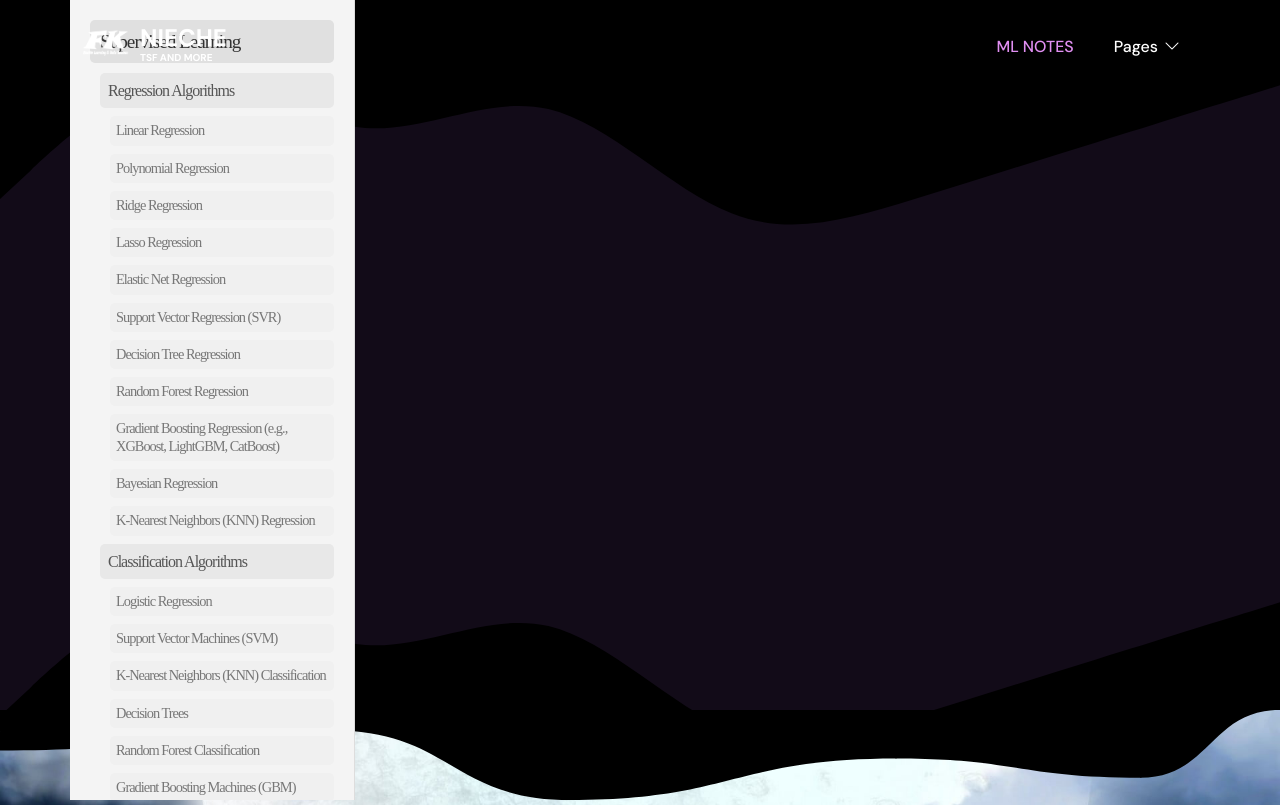
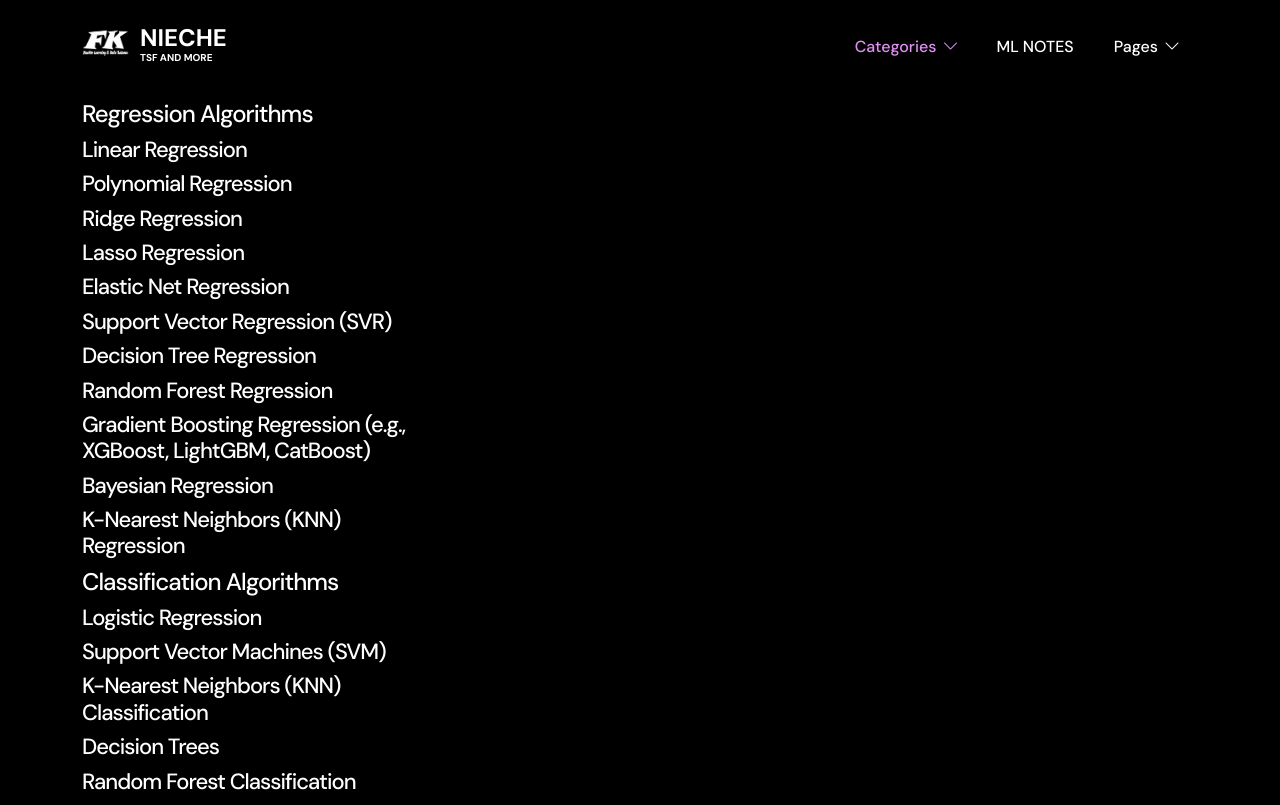
Before and after one commit to fevzikilas/NOTES, a plain HTML site: page models.html in a window 1280 px wide. Shown: the top 805 px of the page. Drawn offline with nearby package versions, Linux system fonts and the light colour scheme.

Commit message:
Refactor K-Means and Self-training documentation; update HTML and CSS for improved styling and structure

```diff
--- a/css/templatemo-tiya-golf-club.css
+++ b/css/template.css
@@ -1238,14 +1238,14 @@ strong {
   ML NOTES PAGE
 -----------------------------------------*/
 .mlnotes-section {
-  background-color: #120b18;
+  background-color: #000000;
   background-repeat: no-repeat;
   background-size: cover;
   background-position: center;
   position: relative;
   padding-top: 100px;
   padding-bottom: 100px;
-  height: 100vh;
+  height: auto;
   min-height: 670px;
   margin-bottom: -90px;
 }
@@ -1284,77 +1284,3 @@ strong {
   position: relative;
   z-index: 22;
 }
-
-.model-list {
-    display: flex;
-    flex-direction: column;
-    width: 25%;
-    height: 100vh;
-    margin: 0;
-    background-color: #f4f4f4;
-    border-right: 1px solid #ddd;
-    overflow-y: auto;
-    padding: 20px;
-    float: left;
-}
-
-.category-item h3 {
-    font-family: 'Arvo', serif;
-    color: #333;
-    font-size: 1.2em;
-    text-align: left;
-    margin-bottom: 10px;
-    cursor: pointer;
-    padding: 10px;
-    background-color: #e0e0e0;
-    border-radius: 5px;
-    transition: background-color 0.3s ease;
-}
-
-.category-item h3:hover {
-    background-color: #d0d0d0;
-}
-
-.subcategory-item h4 {
-    font-family: 'Arvo', serif;
-    color: #555;
-    font-size: 1em;
-    cursor: pointer;
-    padding: 8px;
-    background-color: #e8e8e8;
-    border-radius: 5px;
-    margin-left: 10px;
-    transition: background-color 0.3s ease;
-}
-
-.subcategory-item h4:hover {
-    background-color: #d8d8d8;
-}
-
-.algorithm-item h5 {
-    font-family: 'Arvo', serif;
-    color: #777;
-    font-size: 0.9em;
-    margin-left: 20px;
-    cursor: pointer;
-    padding: 6px;
-    background-color: #f0f0f0;
-    border-radius: 5px;
-    transition: background-color 0.3s ease;
-}
-
-.algorithm-item h5:hover {
-    background-color: #e0e0e0;
-}
-
-.algorithm-details {
-    display: block;
-    font-family: 'Arvo', serif;
-    background-color: transparent;
-    overflow-y: scroll;
-    width: 70%;
-    height: 85vh;
-    padding: 10px;
-    margin-top: 50px;
-    float: left;
-}
--- a/data/models.json
+++ b/data/models.json
@@ -188,6 +188,9 @@
     },
     {
       "category": "Semi-Supervised Learning",
+      "subcategories": [
+              {
+                "type": "Semi-Supervised Learning Algorithms",
                 "algorithms": [
                     {
                       "name": "Self-training",
@@ -206,9 +209,15 @@
                       "description": "data/models/Graph-based Semi-Supervised Learning.txt"
                     }
                 ]
+              }
+            ]
+
     },
     {
       "category": "Reinforcement Learning",
+      "subcategories": [
+        {
+          "type": "Model-Free Reinforcement Learning Algorithms",
           "algorithms": [
             {
               "name": "Q-Learning",
@@ -243,9 +252,15 @@
               "description": "data/models/Trust Region Policy Optimization (TRPO).txt"
             }
           ]
+        }
+      ]
+
     },
     {
       "category": "Ensemble Learning",
+      "subcategories":[
+        {
+          "type": "Ensemble Learning Algorithms",
           "algorithms": [
             {
               "name": "Bagging (Bootstrap Aggregating)",
@@ -272,9 +287,14 @@
               "description": "data/models/Blending.txt"
             }
           ]
+        }
+      ]
     },
     {
       "category": "Neural Networks and Deep Learning",
+      "subcategories":[
+        {
+          "type": "Neural Network Architectures",
           "algorithms": [
             {
               "name": "Convolutional Neural Networks (CNN)",
@@ -313,9 +333,14 @@
               "description": "data/models/GPT (Generative Pre-trained Transformer).txt"
             }
           ]
+        }
+      ]
     },
     {
       "category": "Probabilistic and Statistical Models",
+      "subcategories":[
+        {
+          "type": "Probabilistic and Statistical Models",
           "algorithms": [
             {
               "name": "Bayesian Networks",
@@ -334,9 +359,14 @@
               "description": "data/models/Gaussian Processes.txt"
             }
           ]
+        }
+      ]
     },
     {
       "category": "Instance-Based Learning",
+      "subcategories":[
+        {
+          "type": "Instance-Based Learning Algorithms",
           "algorithms": [
             {
               "name": "K-Nearest Neighbors (KNN)",
@@ -351,9 +381,14 @@
               "description": "data/models/Case-Based Reasoning.txt"
             }
           ]
+        }
+      ]
     },
     {
       "category": "Genetic Algorithms and Evolutionary Computing",
+      "subcategories":[
+        {
+        "type": "Genetic Algorithms and Evolutionary Computing",
         "algorithms": [
           {
             "name": "Genetic Algorithms (GA)",
@@ -372,9 +407,14 @@
             "description": "data/models/Differential Evolution (DE).txt"
           }
         ]
+      }
+      ]
     },
     {
       "category": "Hybrid Methods",
+      "subcategories":[
+        {
+          "type": "Hybrid Methods",
           "algorithms": [
             {
               "name": "Neural Evolution (combination of neural networks and genetic algorithms)",
@@ -388,3 +428,5 @@
         }
       ]
     }
+  ]
+}
--- a/models.html
+++ b/models.html
@@ -3,23 +3,15 @@
     <head>
         <meta charset="utf-8">
         <meta name="viewport" content="width=device-width, initial-scale=1">
-
         <meta name="description" content="">
         <meta name="author" content="">
-
-        <title>Tiya Golf Club - Free HTML CSS Template</title>
-
+        <title>nieche notes</title>
         <link rel="preconnect" href="https://fonts.googleapis.com">
-
         <link rel="preconnect" href="https://fonts.gstatic.com" crossorigin>
-
         <link href="https://fonts.googleapis.com/css2?family=DM+Sans:ital,wght@0,400;0,500;0,700;1,400&display=swap" rel="stylesheet">
-
         <link href="css/bootstrap.min.css" rel="stylesheet">
-
         <link href="css/bootstrap-icons.css" rel="stylesheet">
-
-        <link href="css/templatemo-tiya-golf-club.css" rel="stylesheet">
+        <link href="css/template.css" rel="stylesheet">
     </head>
 
     <body>
@@ -27,64 +19,38 @@
             <nav class="navbar navbar-expand-lg">
                 <div class="container">
                     <a class="navbar-brand d-flex align-items-center" href="/">
-                        <img src="images/logo.png" class="navbar-brand-image img-fluid" alt="Tiya Golf Club">
+                        <img src="images/logo.png" class="navbar-brand-image img-fluid">
                         <span class="navbar-brand-text">
                             NIECHE
                             <small>TSF and More</small>
                         </span>
-
                     </a>
-
-
 
                     <div class="collapse navbar-collapse" id="navbarNav">
                         <ul class="navbar-nav ms-lg-auto">
+                            <li class="nav-item dropdown">
+                                <a class="nav-link dropdown-toggle" href="#" id="navbarCategoryDropdown" role="button" data-bs-toggle="dropdown" aria-expanded="false">Categories</a>
+                                <ul class="dropdown-menu dropdown-menu-light" aria-labelledby="navbarCategoryDropdown" id="categoryDropdownMenu">
+                                    <!-- Categories will be dynamically loaded here -->
+                                </ul>
+                            </li>
                             <li class="nav-item">
                                 <a class="nav-link click-scroll" href="#section_1">ML NOTES</a>
                             </li>
                             <li class="nav-item dropdown">
                                 <a class="nav-link dropdown-toggle" href="" id="navbarLightDropdownMenuLink" role="button" data-bs-toggle="dropdown" aria-expanded="false">Pages</a>
-
                                 <ul class="dropdown-menu dropdown-menu-light" aria-labelledby="navbarLightDropdownMenuLink">
                                     <li><a class="dropdown-item" href="models.html">ML NOTES</a></li>
-
                                     <li><a class="dropdown-item" href="tsfm.html">TSF MODELS</a></li>
-
                                     <li><a class="dropdown-item" href="tsf.html">TSFM Notes</a></li>
-
                                     <li><a class="dropdown-item" href="blog.html">Blogs</a></li>
                                 </ul>
                             </li>
+
                         </ul>
-
                     </div>
                 </div>
             </nav>
-
-
-
-
-            <section class="mlnotes-section d-flex justify-content-center align-items-center" id="section_1">
-
-
-                <svg xmlns="http://www.w3.org/2000/svg" viewBox="0 0 1440 320">
-                    <path fill="#00000" fill-opacity="1" d="M0,224L34.3,192C68.6,160,137,96,206,90.7C274.3,85,343,139,411,144C480,149,549,107,617,122.7C685.7,139,754,213,823,240C891.4,267,960,245,1029,224C1097.1,203,1166,181,1234,160C1302.9,139,1371,117,1406,106.7L1440,96L1440,0L1405.7,0C1371.4,0,1303,0,1234,0C1165.7,0,1097,0,1029,0C960,0,891,0,823,0C754.3,0,686,0,617,0C548.6,0,480,0,411,0C342.9,0,274,0,206,0C137.1,0,69,0,34,0L0,0Z"></path></svg>
-
-                <div class="container">
-                    <div class="row">
-                        <div id="model-list" class="model-list">
-                            <!-- Model information will be dynamically loaded here -->
-                        </div>
-                        <div id="details-panel" class="details-panel">
-                            <!-- Model details will be dynamically loaded here -->
-                        </div>
-                    </div>
-                </div>
-
-                <svg xmlns="http://www.w3.org/2000/svg" viewBox="0 0 1440 320"><path fill="#00000" fill-opacity="1" d="M0,224L34.3,192C68.6,160,137,96,206,90.7C274.3,85,343,139,411,144C480,149,549,107,617,122.7C685.7,139,754,213,823,240C891.4,267,960,245,1029,224C1097.1,203,1166,181,1234,160C1302.9,139,1371,117,1406,106.7L1440,96L1440,320L1405.7,320C1371.4,320,1303,320,1234,320C1165.7,320,1097,320,1029,320C960,320,891,320,823,320C754.3,320,686,320,617,320C548.6,320,480,320,411,320C342.9,320,274,320,206,320C137.1,320,69,320,34,320L0,320Z"></path></svg>
-
-            </section>
-
 
         </main>
 
@@ -95,8 +61,11 @@
                 <div class="row">
 
                     <div class="col-lg-6 col-12">
-                    <br><br><br><br><br><br><br><br><br><br>
+                        <div class="footer-logo">
+                             <br><br><br><br><br><br><br><br>
 
+                            <img src="images/logo.png" class="footer-logo-image img-fluid" style="width: 290px; position: absolute; right: 0; bottom: 0;">
+                        </div>
                     </div>
 
                 </div>
@@ -105,21 +74,72 @@
             <svg viewBox="0 0 1265 144" xmlns="http://www.w3.org/2000/svg" xmlns:xlink="http://www.w3.org/1999/xlink"><path fill="#00000" d="M 0 40 C 164 40 164 20 328 20 L 328 20 L 328 0 L 0 0 Z" stroke-width="0"></path> <path fill="#00000" d="M 327 20 C 445.5 20 445.5 89 564 89 L 564 89 L 564 0 L 327 0 Z" stroke-width="0"></path> <path fill="#00000" d="M 563 89 C 724.5 89 724.5 48 886 48 L 886 48 L 886 0 L 563 0 Z" stroke-width="0"></path><path fill="#00000" d="M 885 48 C 1006.5 48 1006.5 67 1128 67 L 1128 67 L 1128 0 L 885 0 Z" stroke-width="0"></path><path fill="#00000" d="M 1127 67 C 1196 67 1196 0 1265 0 L 1265 0 L 1265 0 L 1127 0 Z" stroke-width="0"></path></svg>
         </section>
 
+
+        <!-- JAVASCRIPT FILES -->
+        <script src="https://cdn.jsdelivr.net/npm/marked/marked.min.js"></script>
+
+        <script src="js/jquery.min.js"></script>
+        <script src="js/bootstrap.bundle.min.js"></script>
+        <script src="js/jquery.sticky.js"></script>
+        <script src="js/click-scroll.js"></script>
+        <script src="js/animated-headline.js"></script>
+        <script src="js/modernizr.js"></script>
+        <script src="js/custom.js"></script>
+
+    </body>
+</html>
+
 <script>
     document.addEventListener('DOMContentLoaded', function() {
-                const modelList = document.getElementById('model-list');
-                const detailsPanel = document.getElementById('details-panel');
+        const categoryDropdownMenu = document.getElementById('categoryDropdownMenu');
 
         fetch('data/models.json')
             .then(response => response.json())
             .then(data => {
-                        data.models.forEach(category => {
-                            const categoryDiv = document.createElement('div');
-                            categoryDiv.classList.add('category-item');
+                data.models.forEach((category, index) => {
+                    // Create dropdown item for each category
+                    const dropdownItem = document.createElement('li');
+                    const dropdownLink = document.createElement('a');
+                    dropdownLink.classList.add('dropdown-item');
+                    dropdownLink.href = `#section_${index + 1}`;
+                    dropdownLink.textContent = category.category;
+                    dropdownItem.appendChild(dropdownLink);
+                    categoryDropdownMenu.appendChild(dropdownItem);
 
-                            const categoryHeader = document.createElement('h3');
-                            categoryHeader.textContent = category.category;
-                            categoryDiv.appendChild(categoryHeader);
+                    // Create section for each category
+                    const section = document.createElement('section');
+                    section.classList.add('mlnotes-section', 'd-flex', 'justify-content-center', 'align-items-center');
+                    section.id = `section_${index + 1}`;
+                    section.innerHTML = `
+                        <svg xmlns="http://www.w3.org/2000/svg" viewBox="0 0 1440 320">
+                            <path fill="#00000" fill-opacity="1" d="M0,224L34.3,192C68.6,160,137,96,206,90.7C274.3,85,343,139,411,144C480,149,549,107,617,122.7C685.7,139,754,213,823,240C891.4,267,960,245,1029,224C1097.1,203,1166,181,1234,160C1302.9,139,1371,117,1406,106.7L1440,96L1440,320L1405.7,320C1371.4,320,1303,320,1234,320C1165.7,320,1097,320,1029,320C960,320,891,320,823,320C754.3,320,686,320,617,320C548.6,320,480,320,411,320C342.9,320,274,320,206,320C137.1,320,69,320,34,320L0,320Z"></path>
+                        </svg>
+                        <div class="container">
+                            <div class="row">
+                                <div class="col-lg-4 col-12">
+                                    <div id="model-list-${index + 1}" class="model-list">
+                                        <!-- Model information will be dynamically loaded here -->
+                                    </div>
+                                </div>
+                                <div class="col-lg-8 col-12">
+                                    <div id="details-panel-${index + 1}" class="details-panel">
+                                        <!-- Model details will be dynamically loaded here -->
+                                    </div>
+                                </div>
+                            </div>
+                            <div class="row">
+                                <br><br><br><br><br><br><br><br>
+                            </div>
+                        </div>
+                        <svg xmlns="http://www.w3.org/2000/svg" viewBox="0 0 1440 320">
+                            <path fill="#00000" fill-opacity="1" d="M0,224L34.3,192C68.6,160,137,96,206,90.7C274.3,85,343,139,411,144C480,149,549,107,617,122.7C685.7,139,754,213,823,240C891.4,267,960,245,1029,224C1097.1,203,1166,181,1234,160C1302.9,139,1371,117,1406,106.7L1440,96L1440,320L1405.7,320C1371.4,320,1303,320,1234,320C1165.7,320,1097,320,1029,320C960,320,891,320,823,320C754.3,320,686,320,617,320C548.6,320,480,320,411,320C342.9,320,274,320,206,320C137.1,320,69,320,34,320L0,320Z"></path>
+                        </svg>
+                    `;
+                    document.querySelector('main').appendChild(section);
+
+                    // Populate model list and details panel for each category
+                    const modelListElement = document.getElementById(`model-list-${index + 1}`);
+                    const detailsPanelElement = document.getElementById(`details-panel-${index + 1}`);
 
                     category.subcategories.forEach(subcategory => {
                         const subcategoryDiv = document.createElement('div');
@@ -138,7 +158,7 @@
                             algorithmDiv.appendChild(algorithmHeader);
 
                             algorithmHeader.addEventListener('click', function() {
-                                        detailsPanel.innerHTML = '';
+                                detailsPanelElement.innerHTML = '';
                                 const algorithmDetails = document.createElement('div');
                                 algorithmDetails.classList.add('algorithm-details');
 
@@ -151,7 +171,7 @@
                                     })
                                     .then(text => {
                                         algorithmDetails.innerHTML = marked.parse(text);
-                                                detailsPanel.appendChild(algorithmDetails);
+                                        detailsPanelElement.appendChild(algorithmDetails);
                                     })
                                     .catch(error => {
                                         console.error('Error loading description:', error);
@@ -159,29 +179,15 @@
                                         errorLabel.textContent = 'Error loading description';
                                         errorLabel.classList.add('error');
                                         algorithmDetails.appendChild(errorLabel);
-                                                detailsPanel.appendChild(algorithmDetails);
+                                        detailsPanelElement.appendChild(algorithmDetails);
                                     });
                             });
                             subcategoryDiv.appendChild(algorithmDiv);
                         });
-                                categoryDiv.appendChild(subcategoryDiv);
+                        modelListElement.appendChild(subcategoryDiv);
                     });
-                            modelList.appendChild(categoryDiv);
                 });
             })
             .catch(error => console.error('Error loading models:', error));
     });
 </script>
-        <!-- JAVASCRIPT FILES -->
-        <script src="https://cdn.jsdelivr.net/npm/marked/marked.min.js"></script>
-
-        <script src="js/jquery.min.js"></script>
-        <script src="js/bootstrap.bundle.min.js"></script>
-        <script src="js/jquery.sticky.js"></script>
-        <script src="js/click-scroll.js"></script>
-        <script src="js/animated-headline.js"></script>
-        <script src="js/modernizr.js"></script>
-        <script src="js/custom.js"></script>
-
-    </body>
-</html>
```
Also changed, not shown: index.html (+6 -11 lines), data/models/K-Means.txt, data/models/Self-training.txt. Lines whose indentation alone changed are shown as unchanged.
